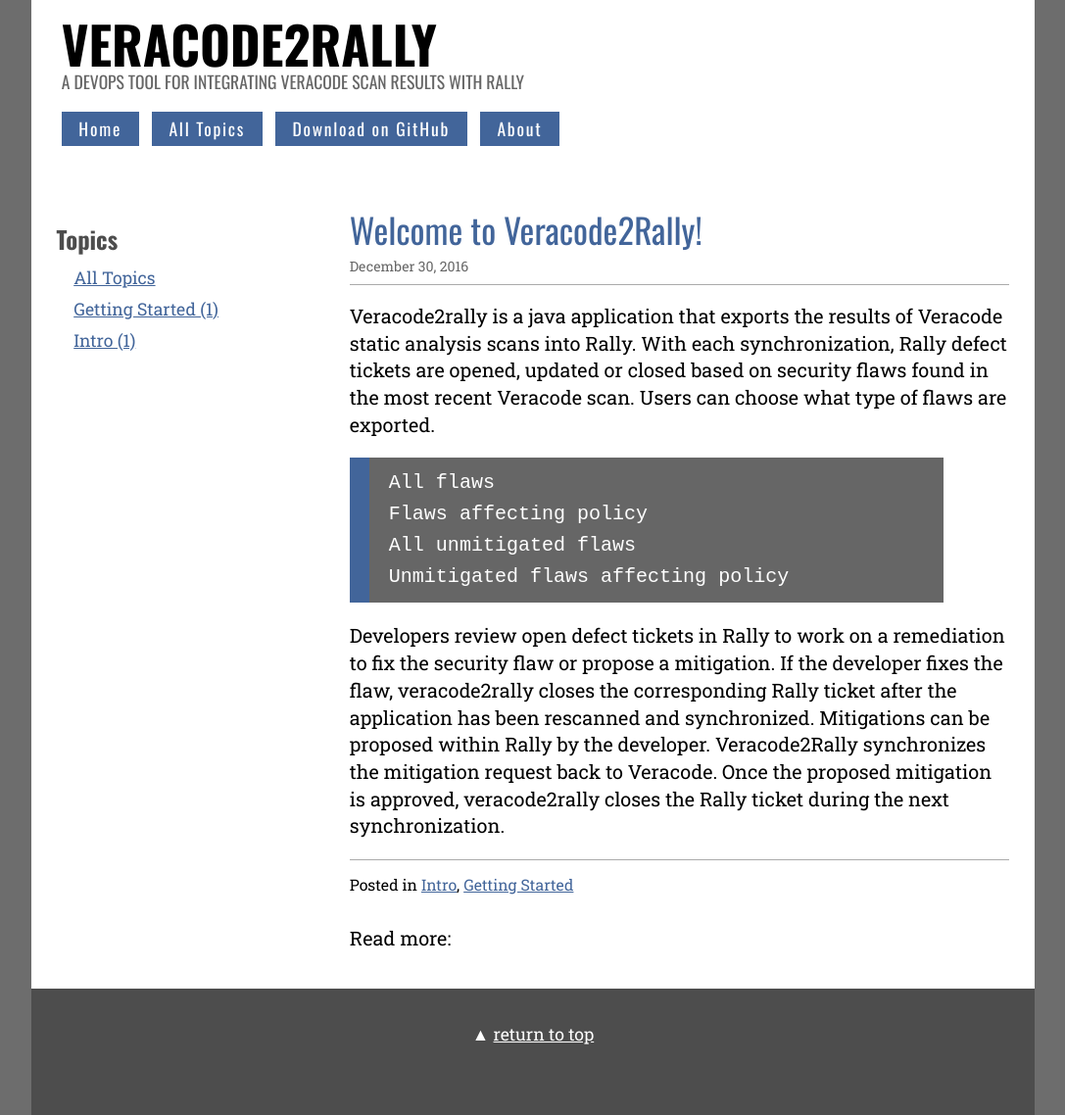
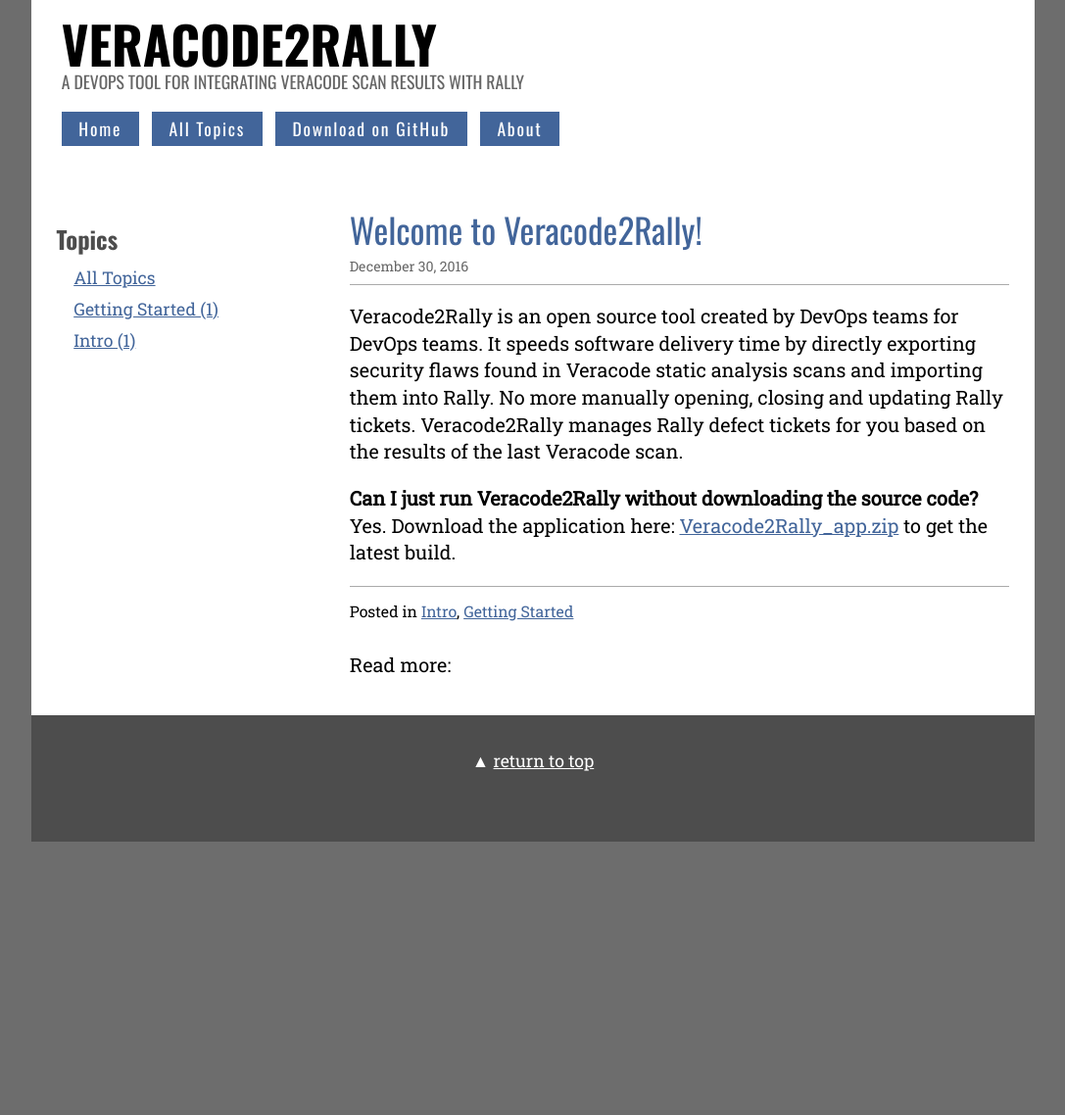
Before and after one commit to SecureDevOps/veracode2rally, a Jekyll site: the page built from _posts/2015-02-15-welcome-to-jekyll.md, in a window 1280 px wide. Shown: the whole page at 98% size, without its empty margins (96-1183 px from the left). Built offline with Jekyll 4.4.1, drawn with Linux system fonts in a browser that asks for light colours; after the commit the page ends 900 px from its top, so only the background shows below that.

Commit message:
updated pages

```diff
--- a/_posts/2015-02-15-welcome-to-jekyll.md
+++ b/_posts/2015-02-15-welcome-to-jekyll.md
@@ -5,11 +5,7 @@
 tags: [Intro, Getting Started]
 ---
 
-Veracode2rally is a java application that exports the results of Veracode static analysis scans into Rally. With each synchronization, Rally defect tickets are opened, updated or closed based on security flaws found in the most recent Veracode scan. Users can choose what type of flaws are exported.
+Veracode2Rally is an open source tool created by DevOps teams for DevOps teams. It speeds software delivery time by directly exporting security flaws found in Veracode static analysis scans and importing them into Rally. No more manually opening, closing and updating Rally tickets. Veracode2Rally manages Rally defect tickets for you based on the results of the last Veracode scan.
 
-    All flaws
-    Flaws affecting policy
-    All unmitigated flaws
-    Unmitigated flaws affecting policy
-
-Developers review open defect tickets in Rally to work on a remediation to fix the security flaw or propose a mitigation. If the developer fixes the flaw, veracode2rally closes the corresponding Rally ticket after the application has been rescanned and synchronized. Mitigations can be proposed within Rally by the developer. Veracode2Rally synchronizes the mitigation request back to Veracode. Once the proposed mitigation is approved, veracode2rally closes the Rally ticket during the next synchronization.
+**Can I just run Veracode2Rally without downloading the source code?**
+Yes. Download the application here: <a href="https://github.com/SecureDevOps/veracode2rally/blob/master/app/veracode2rally_app.zip?raw=true" target="_blank">Veracode2Rally_app.zip</a> to get the latest build.
```
